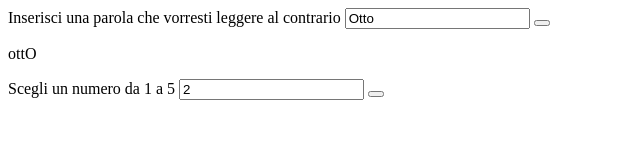
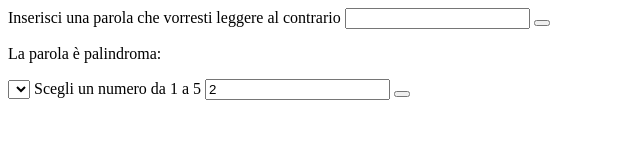
Before and after one commit to danielmegale/js-paliedispari, a plain HTML site: page index.html in a window 1280 px wide. Both pictures are taken after a click on the button 541 px from the left and 23 px from the top of the page. Shown: the whole page, without its empty margins (0-640 px from the left). Drawn offline with Linux system fonts and the light colour scheme.

Commit message:
added function

```diff
--- a/function.js
+++ b/function.js
@@ -0,0 +1,18 @@
+// Funzione Parole al contrario
+function reverseWord(reverseWord){
+
+    let result='';
+    const reverse=reverseWord.toLowerCase();
+    for(let i= reverse.length-1; i>=0 ; i--){
+        console.log(reverse.charAt(i));
+        result+=reverse.charAt(i);
+    }
+    if(result === reverse){
+        stampWord.innerHTML+=`<p>La parola è palindroma: ${result}</p>`
+    }else{
+        stampWord.innerHTML+=`<p>La parola al contrario è: ${result}</p>`
+    }
+}
+
+
+//Funzione pari o dispari
--- a/index.html
+++ b/index.html
@@ -9,13 +9,18 @@
 <body>
     <div id="word">
         <label for="pali">Inserisci una parola che vorresti leggere al contrario</label>
-        <input id="pali" type="text" value="Otto">
+        <input id="pali" type="text" value="">
         <button id="pali-btn"></button>
     </div>
     <div>
-        <label for="dice">Scegli un numero da 1 a 5</label>
-        <input id="dice" type="text" value="2">
-        <button id="dice-btn"></button>
+        <label for="even-odd"></label>
+        <select name="" id="even-odd">
+            <option value="Even"></option>
+            <option value="Odd"></option>
+        </select>
+        <label for="throw">Scegli un numero da 1 a 5</label>
+        <input id="throw" type="text" value="2">
+        <button id="throw-btn"></button>
     </div>
 
     <script src="function.js"></script>
--- a/script.js
+++ b/script.js
@@ -2,16 +2,19 @@
 const userWord= document.getElementById('pali');
 const userDice=document.getElementById('dice');
 const wordBtn =document.getElementById('pali-btn');
-const diceBtn =document.getElementById('dice-btn');
+const throwBtn =document.getElementById('throw-btn');
 const stampWord=document.getElementById('word')
-let result='';
+
+
+
 wordBtn.addEventListener('click',function(){
+    console.log('ciao')
+    reverseWord(userWord.value)
+})
 
-    const reverse=userWord.value;
 
-    for(let i= reverse.length-1; i>=0 ; i--){
-        console.log(reverse.charAt(i));
-        result+=reverse.charAt(i);
-    }
-    stampWord.innerHTML+=`<p>${result}</p>`
-})
+
+
+// diceBtn.addEventListener('click',function(){
+
+// })
```
